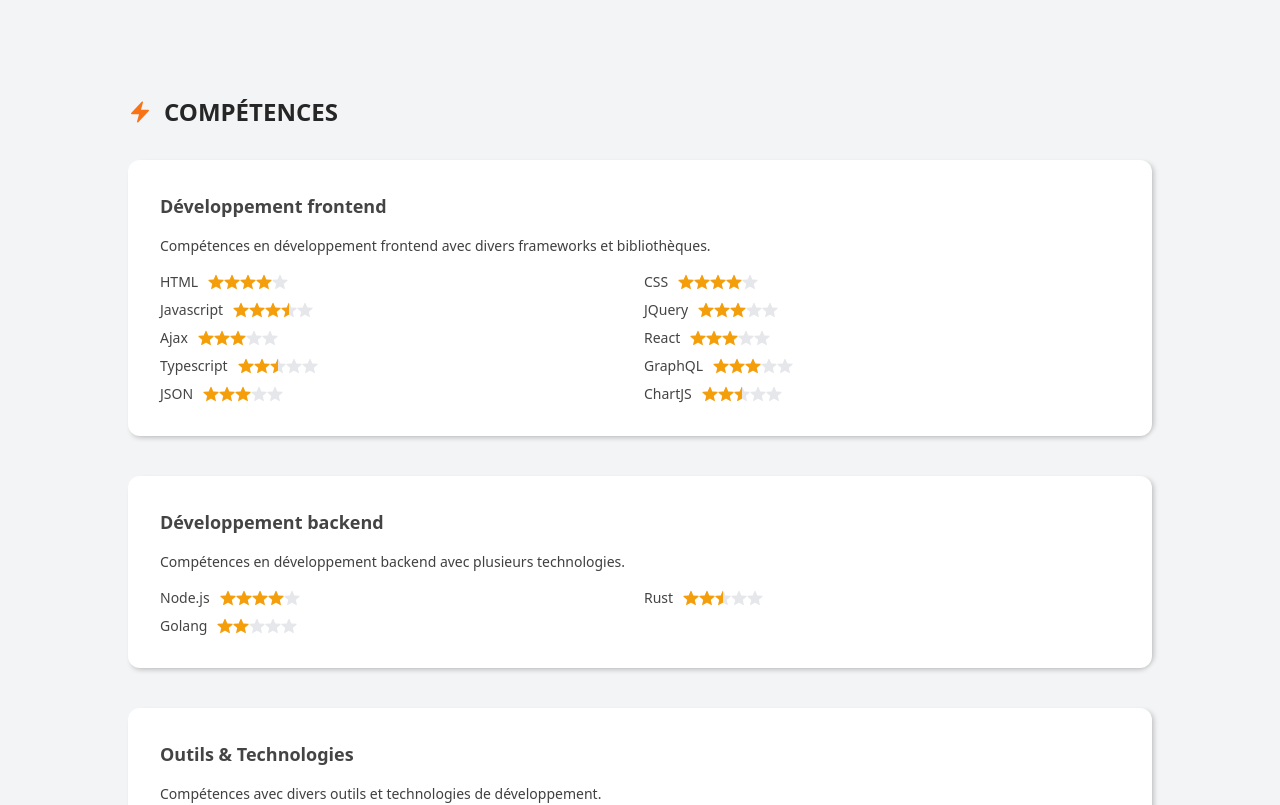
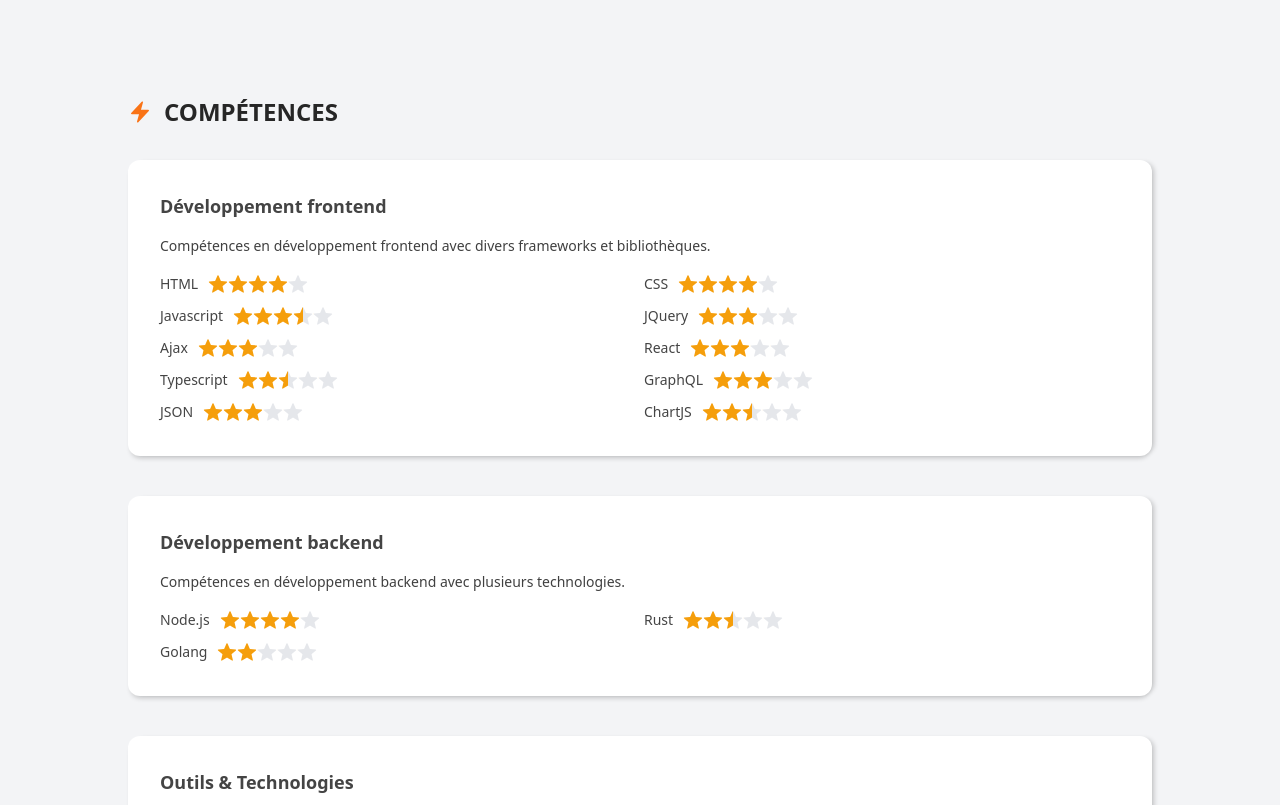
Before and after one commit to Emispheres/Dev-Portfolio, a Next.js app: page /resume in a window 1280 px wide. Shown: the top 805 px of the page. Built offline with nearby package versions, Linux system fonts and the light colour scheme.

Commit message:
refactor: bug correction and personalization
- footer: chevron up icon wasn't showing
- hero: change middle icon font added to title
- header: changed animations speed

```diff
--- a/src/components/Sections/Footer.tsx
+++ b/src/components/Sections/Footer.tsx
@@ -10,7 +10,7 @@
   <div className="relative bg-neutral-900 px-4 pb-6 pt-12 sm:px-8 sm:pb-8 sm:pt-14">
     <div className="absolute inset-x-0 -top-4 flex justify-center sm:-top-6">
       <a
-        className="rounded-full bg-white p-1 ring-white ring-offset-2 ring-offset-neutral-900 focus:outline-none focus:ring-2 sm:p-2"
+        className="rounded-full bg-white p-1 ring-white ring-offset-2 ring-offset-neutral-900 focus:outline-none focus:ring-2 sm:p-2 z-10"
         href={`/#${SectionId.Hero}`}>
         <ChevronUpIcon className="h-5 w-5 bg-transparent sm:h-6 sm:w-6" />
       </a>
--- a/src/components/Sections/Hero.tsx
+++ b/src/components/Sections/Hero.tsx
@@ -19,7 +19,7 @@
         {/* Contenu principal - descendre davantage */}
         <div className="z-10 w-full max-w-screen-xl px-4 lg:px-0 mt-40">
           <div className="flex flex-col  gap-y-6 rounded-xl p-8 text-center items-center ">
-            <h1 className="text-4xl font-medium text-white  sm:text-5xl lg:text-6xl" style={{fontFamily: '"Noto SD 500", sans-serif'}}>{name}</h1>
+            <h1 className="text-4xl font-medium text-white  sm:text-5xl lg:text-6xl" style={{fontFamily: '"Noto SD 500", Arial, sans-serif'}}>{name}</h1>
             <div className="mt-8">
             {description}
             </div>
--- a/src/components/Sections/Resume/Skills.tsx
+++ b/src/components/Sections/Resume/Skills.tsx
@@ -50,7 +50,7 @@
             const gradId = `grad-${skillId}-${i}`;
 
             return (
-              <svg key={i} width="20" height="20" viewBox="0 0 24 24" className="flex-shrink-0">
+              <svg key={i} width="24" height="24" viewBox="0 0 24 24" className="flex-shrink-0">
                 <defs>
                   <linearGradient id={gradId} x1="0%" x2="100%">
                     <stop offset={`${fillPercentage}%`} stopColor="#f59e0b" />
--- a/src/data/data.tsx
+++ b/src/data/data.tsx
@@ -1,5 +1,5 @@
-import {ArrowDownTrayIcon, CalendarIcon, FlagIcon, MapIcon, SparklesIcon, AcademicCapIcon, BuildingOffice2Icon, DevicePhoneMobileIcon} from '@heroicons/react/24/outline';
-import { CircleStackIcon, CodeBracketSquareIcon, EnvelopeIcon, GlobeAsiaAustraliaIcon, ServerStackIcon } from '@heroicons/react/24/solid';
+import {ArrowDownTrayIcon, CalendarIcon, FlagIcon, MapIcon, SparklesIcon, AcademicCapIcon, BuildingOffice2Icon} from '@heroicons/react/24/outline';
+import { BookOpenIcon, CircleStackIcon, CodeBracketSquareIcon, EnvelopeIcon, GlobeAsiaAustraliaIcon, ServerStackIcon } from '@heroicons/react/24/solid';
 import heroImage from '../images/bg.jpg';
 import porfolioImage1 from '../images/portfolio/portfolio-1.jpg';
 import porfolioImage2 from '../images/portfolio/portfolio-2.jpg';
@@ -102,7 +102,7 @@
 export const skillsIcons = [
   { icon: CodeBracketSquareIcon, label: 'Front-end', hoverColor: 'hover:text-blue-500' },
   { icon: CircleStackIcon, label: 'Back-end', hoverColor: 'hover:text-green-500' },
-  { icon: DevicePhoneMobileIcon, label: 'Mobile', hoverColor: 'hover:text-purple-500' },
+  { icon: BookOpenIcon, label: 'Apprentissage', hoverColor: 'hover:text-pink-500' },
   { icon: GlobeAsiaAustraliaIcon, label: 'Langues', hoverColor: 'hover:text-pink-500' },
   { icon: ServerStackIcon, label: 'Réseaux', hoverColor: 'hover:text-amber-400' },
 ];
--- a/tailwind.config.js
+++ b/tailwind.config.js
@@ -72,8 +72,8 @@
         },
       },
       animation: {
-        slideInRight: 'slideInRight 1.8s ease-in-out',
-        slideOutRight: 'slideOutRight 1.8s ease-in-out',
+        slideInRight: 'slideInRight 1.1s ease-in-out',
+        slideOutRight: 'slideOutRight 1.1s ease-in-out',
         fadeIn: 'fadeIn 1s ease-in-out',
         // Animation pour faire disparaître progressivement
         fadeOut: 'fadeOut 1s ease-in-out',
```
